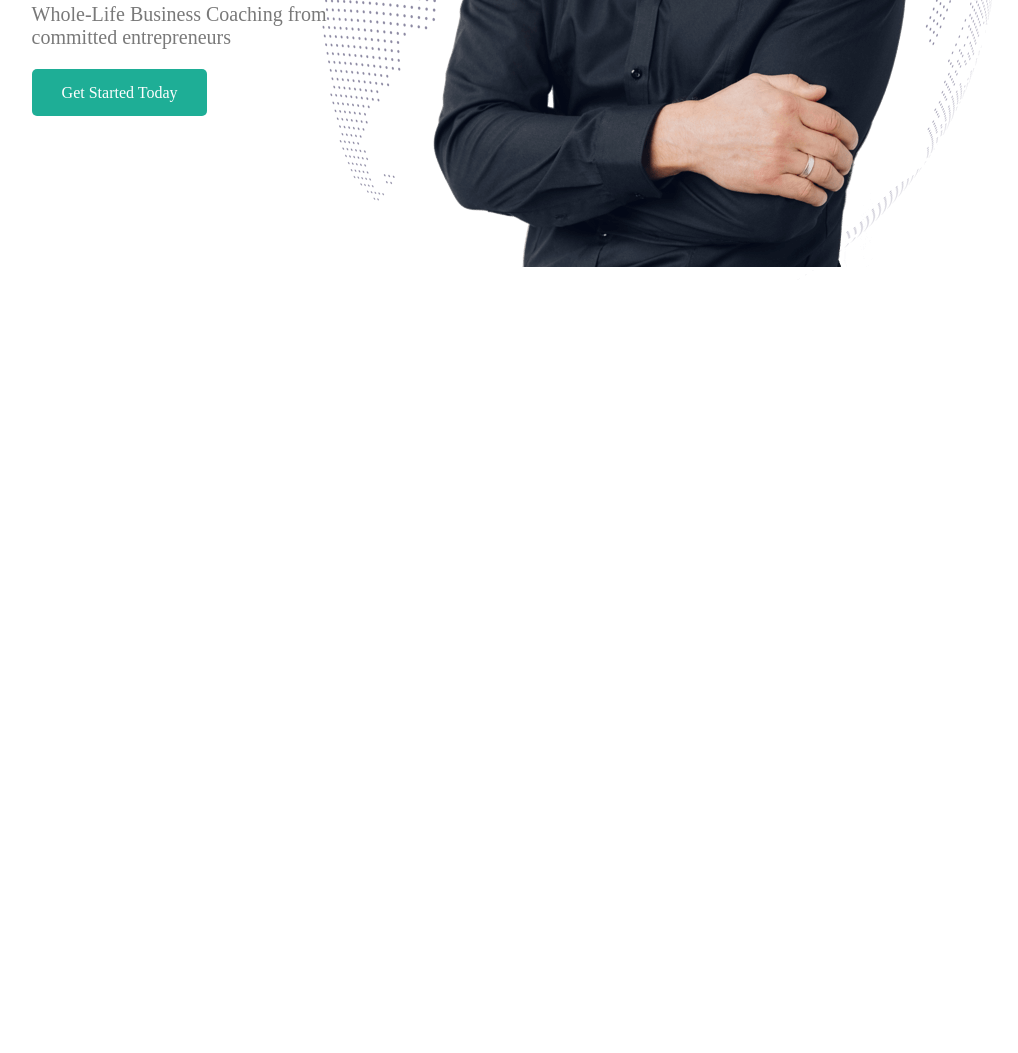
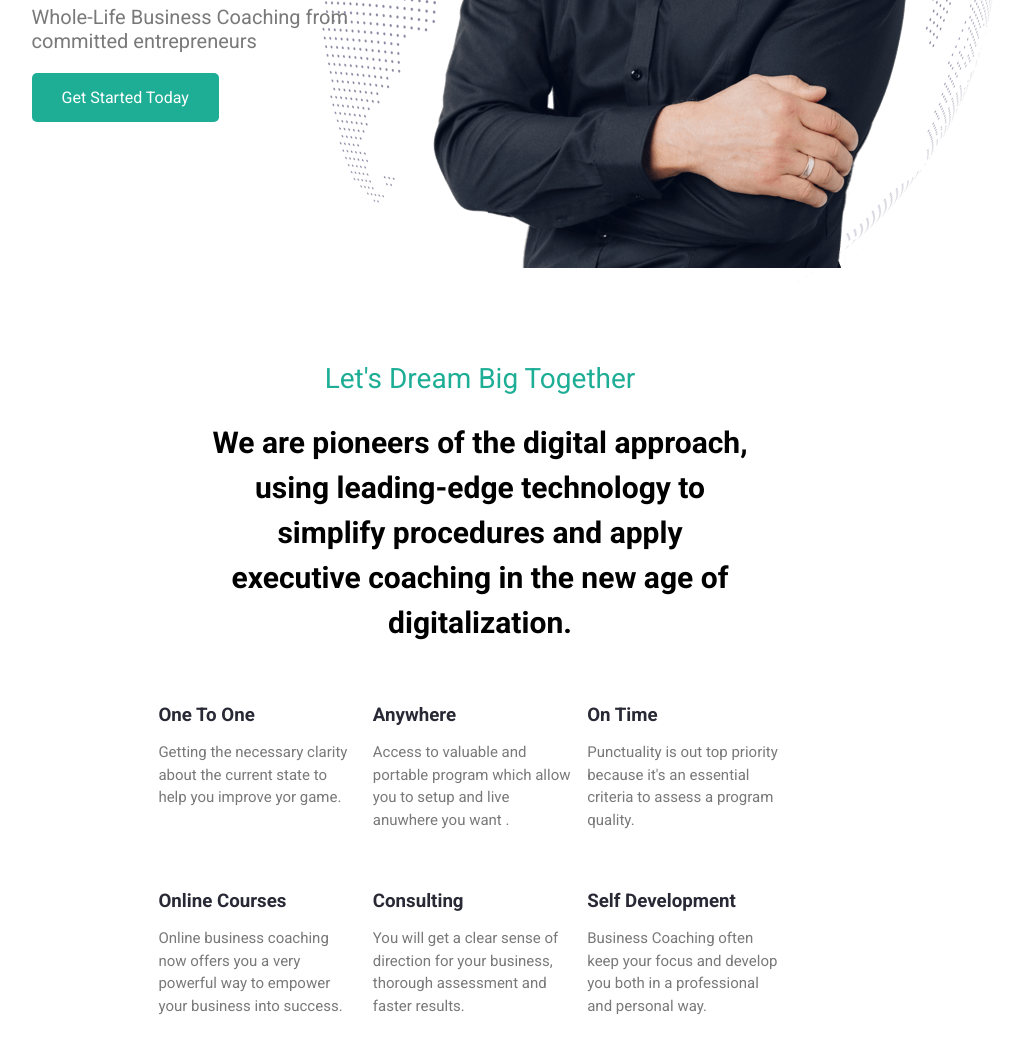
Before and after one commit to giuseppe-lana27/proj-html-vuejs, a website: page index.html in a window 1280 px wide. Shown: the part 607-1660 px from the top of the page, without its empty margins (160-1178 px from the left). Before the commit the page ends 928 px from the top, so only its background shows below. Drawn offline with nearby package versions, Linux system fonts and the light colour scheme.

Commit message:
Inserita prima sezione main

```diff
--- a/index.html
+++ b/index.html
@@ -7,6 +7,10 @@
     <!-- font awesome -->
     <link rel="stylesheet" href="https://cdnjs.cloudflare.com/ajax/libs/font-awesome/5.15.3/css/all.min.css" integrity="sha512-iBBXm8fW90+nuLcSKlbmrPcLa0OT92xO1BIsZ+ywDWZCvqsWgccV3gFoRBv0z+8dLJgyAHIhR35VZc2oM/gI1w==" crossorigin="anonymous" />
     <!-- /font awesome -->
+    <!-- google font -->
+    <link rel="preconnect" href="https://fonts.gstatic.com">
+    <link href="https://fonts.googleapis.com/css2?family=Roboto:wght@300;400;500;700&display=swap" rel="stylesheet">
+    <!-- /google font -->
     <!-- vuejs -->
     <script src="https://cdn.jsdelivr.net/npm/vue@2/dist/vue.js"></script>
     <!-- /vuejs -->
@@ -69,7 +73,50 @@
         </header>
         <!-- /intestazione della pagina -->
         <!-- corpo della pagina -->
-        <main></main>
+        <main>
+            <div class="container">
+                <div class="dream-section">
+                    <h3 class="section-title">Let's Dream Big Together</h3>
+                    <div class="dream-description">
+                        <p>We are pioneers of the digital approach, using leading-edge technology to simplify procedures and apply executive coaching in the new age of digitalization.</p>
+                    </div>
+                    <div class="dream-tasks">
+                        <div class="task">
+                            <img src="" alt="">
+                            <h3>One To One</h3>
+                            <p>Getting the necessary clarity about the current state to help you improve yor game.</p>
+                        </div>
+                        <div class="task">
+                            <img src="" alt="">
+                            <h3>Anywhere</h3>
+                            <p>Access to valuable and portable program which allow you to setup and live anuwhere you want .</p>
+                        </div>
+                        <div class="task">
+                            <img src="" alt="">
+                            <h3>On Time</h3>
+                            <p>Punctuality is out top priority because it's an essential criteria to assess a program quality.</p>
+                        </div>
+                    </div>
+                    <div class="dream-tasks">
+                        <div class="task">
+                            <img src="" alt="">
+                            <h3>Online Courses</h3>
+                            <p>Online business coaching now offers you a very powerful way to empower your business into success.</p>
+                        </div>
+                        <div class="task">
+                            <img src="" alt="">
+                            <h3>Consulting</h3>
+                            <p>You will get a clear sense of direction for your business, thorough assessment and faster results.</p>
+                        </div>
+                        <div class="task">
+                            <img src="" alt="">
+                            <h3>Self Development</h3>
+                            <p>Business Coaching often keep your focus and develop you both in a professional and personal way.</p>
+                        </div>
+                    </div>
+                </div>
+            </div>
+        </main>
         <!-- /corpo della pagina -->
         <!-- footer -->
         <footer></footer>
--- a/src/Partials/_colors.scss
+++ b/src/Partials/_colors.scss
@@ -1,7 +1,8 @@
 $navlink-color: #343142;
 $searchColor: #bcbcbc;
-$headingSection_color: #1eae96;
+$mainColor: #1eae96;
 $paragraph_color: #797979;
 $btnColor: #1eae96;
 $btnText: #fefefe;
 $btnHoverColor: #343142;
+$takstitle_color: #282935;
--- a/src/Partials/_commons.scss
+++ b/src/Partials/_commons.scss
@@ -2,6 +2,9 @@
     margin: 0;
     padding: 0;
     box-sizing: border-box;
+}
+body{
+    font-family: 'Roboto', sans-serif;
 }
 .container{
     width: 90%;
@@ -18,3 +21,9 @@
         background-color: $btnHoverColor;
     }
 }
+.section-title{
+    font-size: 28px;
+    color: $mainColor;
+    font-weight: 400;
+    text-align: center;
+}
--- a/src/Partials/_header.scss
+++ b/src/Partials/_header.scss
@@ -84,7 +84,7 @@
             align-self: center;
             h3{
                 font-size: 25px;
-                color: $headingSection_color;
+                color: $mainColor;
             }
             h1{
                 text-transform: uppercase;
--- /dev/null
+++ b/src/Partials/_main.scss
@@ -0,0 +1,32 @@
+.dream-section{
+    padding: 40px;
+    .dream-description{
+        width: 50%;
+        margin: 25px auto;
+        text-align: center;
+        p{
+            font-size: 30px;
+            line-height: 1.5;
+            font-weight: 600;
+        }
+    }
+    .dream-tasks{
+        display: flex;
+        flex-wrap: wrap;
+        width: 60%;
+        margin: 40px auto;
+        .task{
+            width: calc((100% / 3) - 15px);
+            margin-right: 15px;
+            h3{
+                color: $takstitle_color;
+            }
+            p{
+                font-size: 15px;
+                margin-top: 15px;
+                color: $paragraph_color;
+                line-height: 1.5;
+            }
+        }
+    }
+}
--- a/src/app.scss
+++ b/src/app.scss
@@ -1,4 +1,5 @@
 @import "Partials/variables";
 @import "Partials/colors";
+@import "Partials/commons";
 @import "Partials/header";
-@import "Partials/commons";
+@import "Partials/main";
```
Also changed, not shown: dist/app.css.
